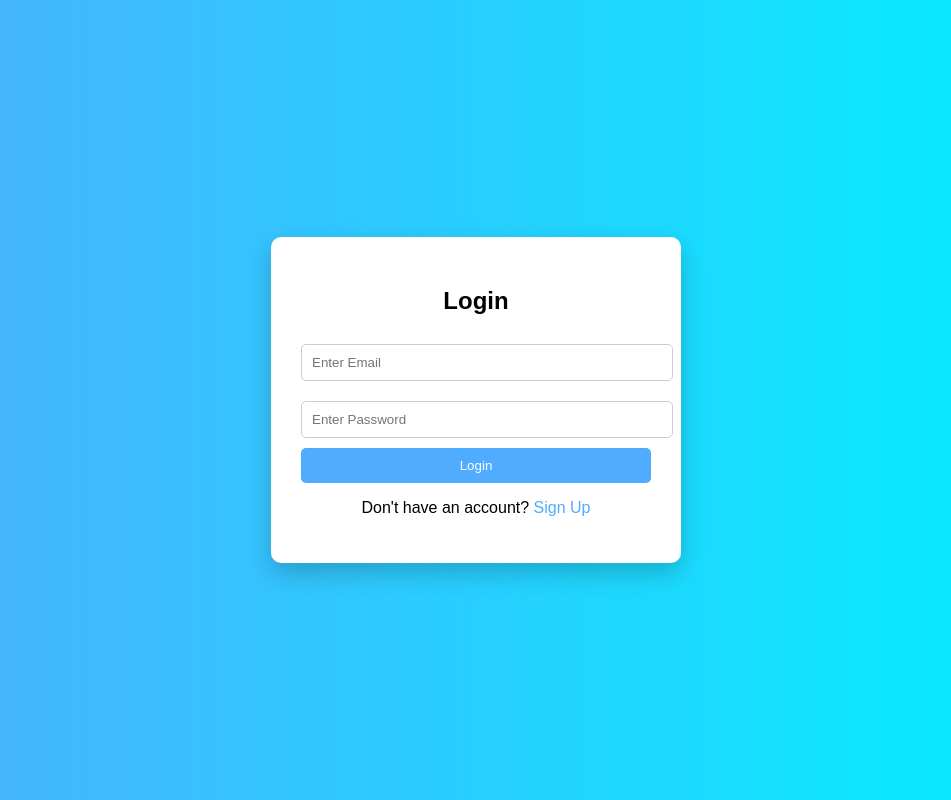
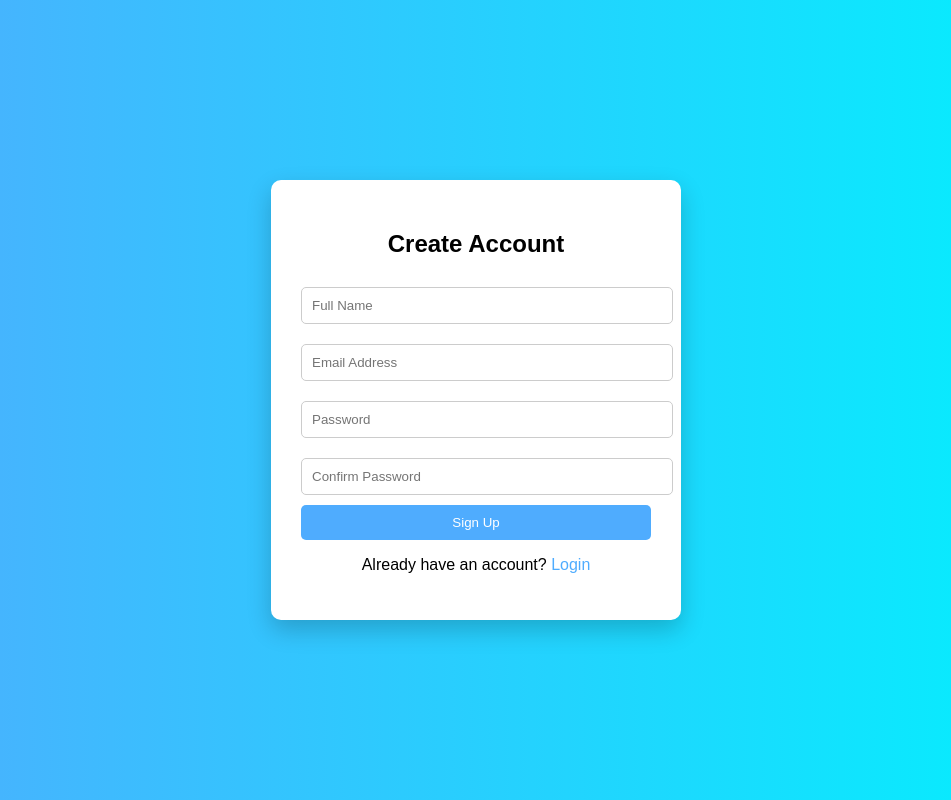
Before and after one commit to Himaswi/auth-project, a plain HTML site: page signup.html in a window 1280 px wide. Shown: the whole page, without its empty margins (164-1115 px from the left). Drawn offline with Linux system fonts and the light colour scheme.

Commit message:
Final commit

```diff
--- a/signup.html
+++ b/signup.html
@@ -2,23 +2,25 @@
 <html lang="en">
 <head>
     <meta charset="UTF-8">
-    <title>Login Page</title>
+    <title>Sign Up Page</title>
     <link rel="stylesheet" href="style.css">
 </head>
 <body>
 
     <div class="form-container">
-        <h2>Login</h2>
+        <h2>Create Account</h2>
 
         <form>
-            <input type="email" placeholder="Enter Email" required>
-            <input type="password" placeholder="Enter Password" required>
+            <input type="text" placeholder="Full Name" required>
+            <input type="email" placeholder="Email Address" required>
+            <input type="password" placeholder="Password" required>
+            <input type="password" placeholder="Confirm Password" required>
 
-            <button type="submit">Login</button>
+            <button type="submit">Sign Up</button>
         </form>
 
-        <p>Don't have an account?
-            <a href="signup.html">Sign Up</a>
+        <p>Already have an account?
+            <a href="login.html">Login</a>
         </p>
     </div>
 
```
